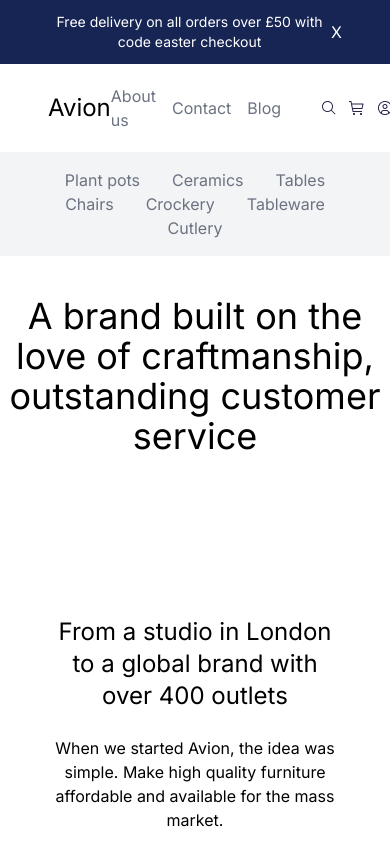
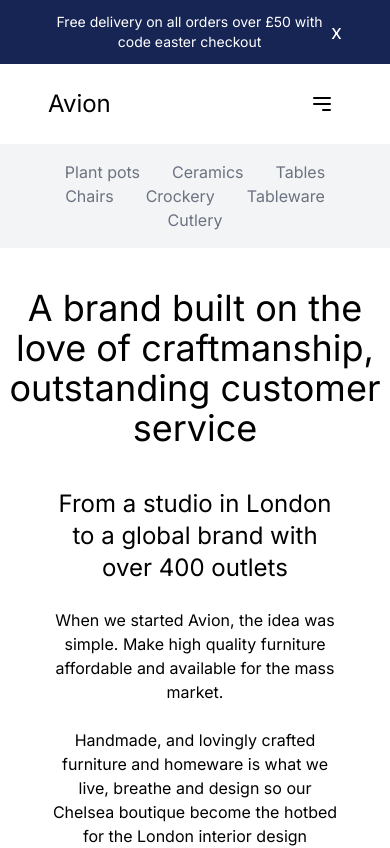
Before and after one commit to mmspeed/avion-exam, a Next.js app: page /about in a window 390 px wide. Shown: the top 848 px of the page. Built offline with nearby package versions, Linux system fonts and the light colour scheme.

Commit message:
responsive almost finished

```diff
--- a/src/app/about/page.tsx
+++ b/src/app/about/page.tsx
@@ -19,7 +19,7 @@
         <h3 className="mx-4">Tableware</h3>
         <h3 className="mx-4">Cutlery</h3>
       </div>
-      <h1 className="text-center my-10 text-4xl font-normal">
+      <h1 className="ozi text-center my-10 text-4xl font-normal">
         A brand built on the love of craftmanship, outstanding customer service
       </h1>
       <ChangeCountry />
--- a/src/app/globals.css
+++ b/src/app/globals.css
@@ -93,6 +93,9 @@
   .nInput {
     padding-right: 0;
   }
+  .ozi {
+    margin-bottom: -120px;
+  }
 }
 
 @media (max-width: 1024px) {
--- /dev/null
+++ b/src/components/DeleteButton.tsx
@@ -0,0 +1,21 @@
+import React from "react";
+
+const DeleteComponent = ({ onDelete }) => {
+  const handleDelete = () => {
+    onDelete();
+  };
+  return (
+    <div>
+      <div className="bg-blue-950 text-white p-3 container mx-auto px-12 flex items-center justify-between">
+        <h1 className="text-sm font-normal text-center">
+          Free delivery on all orders over £50 with code easter checkout
+        </h1>
+        <button className="text-xl" onClick={handleDelete}>
+          x
+        </button>
+      </div>
+    </div>
+  );
+};
+
+export default DeleteComponent;
--- a/src/components/FastDelivery.tsx
+++ b/src/components/FastDelivery.tsx
@@ -1,15 +1,15 @@
-import React from "react";
+"use client";
+
+import React, { useState } from "react";
+import DeleteButton from "./DeleteButton";
 
 const FastDelivery = () => {
+  const [isContentVisible, setContentVisible] = useState(true);
+  const handleDelete = () => {
+    setContentVisible(false);
+  };
   return (
-    <div>
-      <div className="bg-blue-950 text-white p-3 container mx-auto px-12 flex items-center justify-between">
-        <h1 className="text-sm font-normal text-center">
-          Free delivery on all orders over £50 with code easter checkout
-        </h1>
-        <button className="">X</button>
-      </div>
-    </div>
+    <div>{isContentVisible && <DeleteButton onDelete={handleDelete} />}</div>
   );
 };
 
--- a/src/components/Header.tsx
+++ b/src/components/Header.tsx
@@ -1,4 +1,5 @@
-import React from "react";
+"use client";
+import React, { useState } from "react";
 import Image from "next/image";
 import Search from "../assets/search.png";
 import Cart from "../assets/cart.png";
@@ -6,14 +7,24 @@
 import FastDelivery from "./FastDelivery";
 
 const Header = () => {
+  const [isCLick, setIsClick] = useState();
+  const [del, setDel] = useState([]);
+  const toggleNavbar = () => {
+    setIsClick(!isCLick);
+  };
   return (
     <>
       <FastDelivery />
       <div className="flex items-center p-5 justify-between container mx-auto px-12">
         <h1 className="font-normal text-2xl">Avion</h1>
+        <div className="hidden md:block">
           <div className="flex items-center">
-          <h3 className="font-normal text-base text-gray-500 mr-4">About us</h3>
-          <h3 className="font-normal text-base text-gray-500 mr-4">Contact</h3>
+            <h3 className="font-normal text-base text-gray-500 mr-4">
+              About us
+            </h3>
+            <h3 className="font-normal text-base text-gray-500 mr-4">
+              Contact
+            </h3>
             <h3 className="font-normal text-base text-gray-500 mr-10">Blog</h3>
             <div className="flex">
               <Image className="mr-3" src={Search} alt="" />
@@ -22,6 +33,70 @@
             </div>
           </div>
         </div>
+        <div className="md:hidden">
+          <button
+            onClick={toggleNavbar}
+            className="inline-flex items-center justify-center p-2 rounded-md text-black hover:text-black focus:outline-none focus:ring-2 focus:ring-inset focus:ring-black"
+          >
+            {isCLick ? (
+              <svg
+                className="h-6 w-6"
+                xmlns="https://www.w3.org/2000/svg"
+                fill="none"
+                viewBox="0 0 24 24"
+                stroke="currentColor"
+              >
+                <path
+                  strokeLinecap="round"
+                  strokeLinejoin="round"
+                  strokeWidth={2}
+                  d="M6 18L18 6M6 6l12 12"
+                />
+              </svg>
+            ) : (
+              <svg
+                className="h-6 w-6"
+                xmlns="https://www.w3.org/2000/svg"
+                fill="none"
+                viewBox="0 0 24 24"
+                stroke="currentColor"
+              >
+                <path
+                  strokeLinecap="round"
+                  strokeLinejoin="round"
+                  strokeWidth={2}
+                  d="M4 6h16M4 12h16m-7 6h7"
+                />
+              </svg>
+            )}
+          </button>
+        </div>
+      </div>
+      {isCLick && (
+        <div className="md:hidden">
+          <div className="px-2 pt-2 pb-3 space-y-1 sm:px-3">
+            <div className="flex items-center justify-center mb-2">
+              <a
+                href="/about"
+                className="font-normal text-base text-gray-500 mr-4"
+              >
+                About us
+              </a>
+              <a href="/" className="font-normal text-base text-gray-500 mr-4">
+                Contact
+              </a>
+              <a href="/" className="font-normal text-base text-gray-500 mr-10">
+                Blog
+              </a>
+              <div className="flex">
+                <Image className="mr-3" src={Search} alt="" />
+                <Image className="mr-3" src={Cart} alt="" />
+                <Image className="mr-3" src={User} alt="" />
+              </div>
+            </div>
+          </div>
+        </div>
+      )}
       <hr />
     </>
   );
```
Also changed, not shown: package.json (+6 -5 lines), 1 other file (tests, documents, lock files or other folders). Lines whose indentation alone changed are shown as unchanged.
